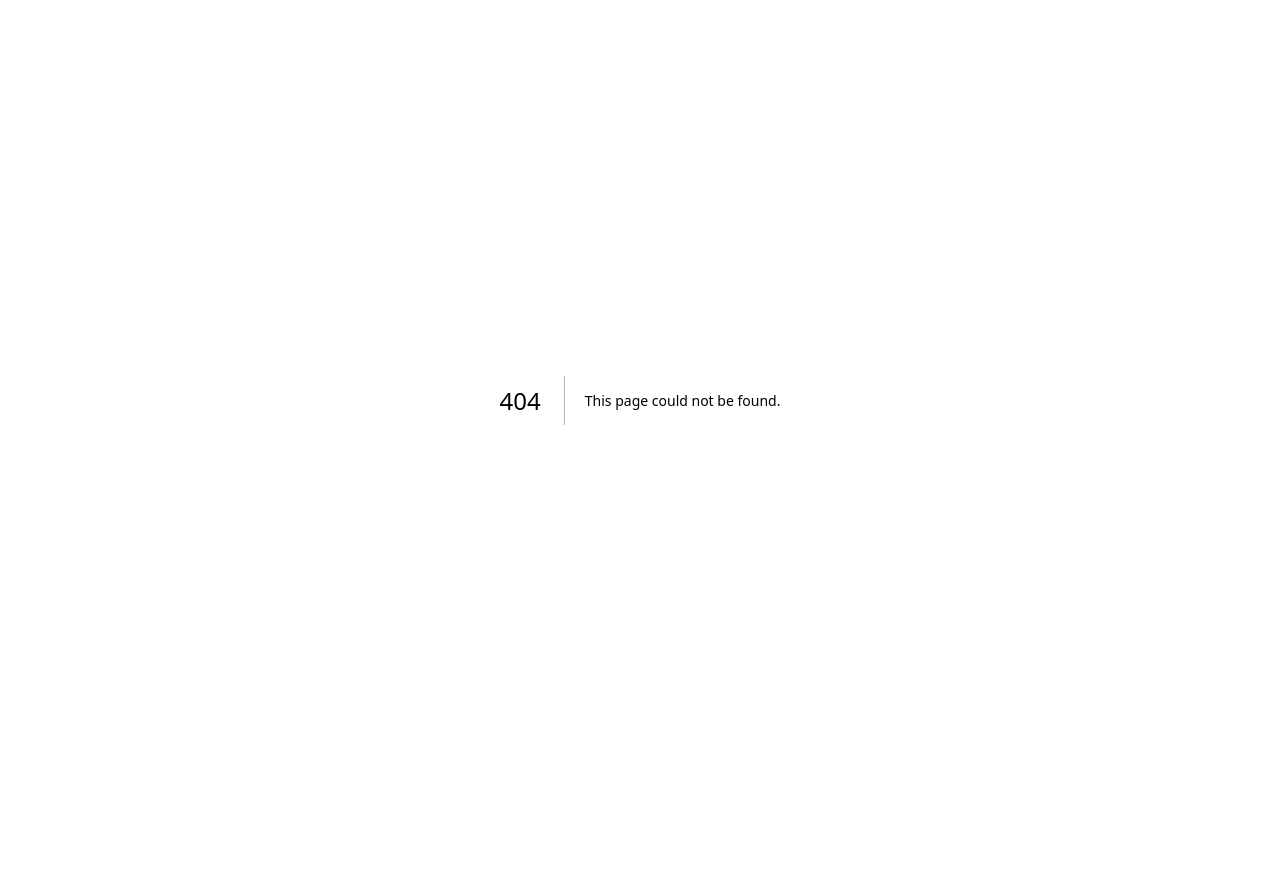
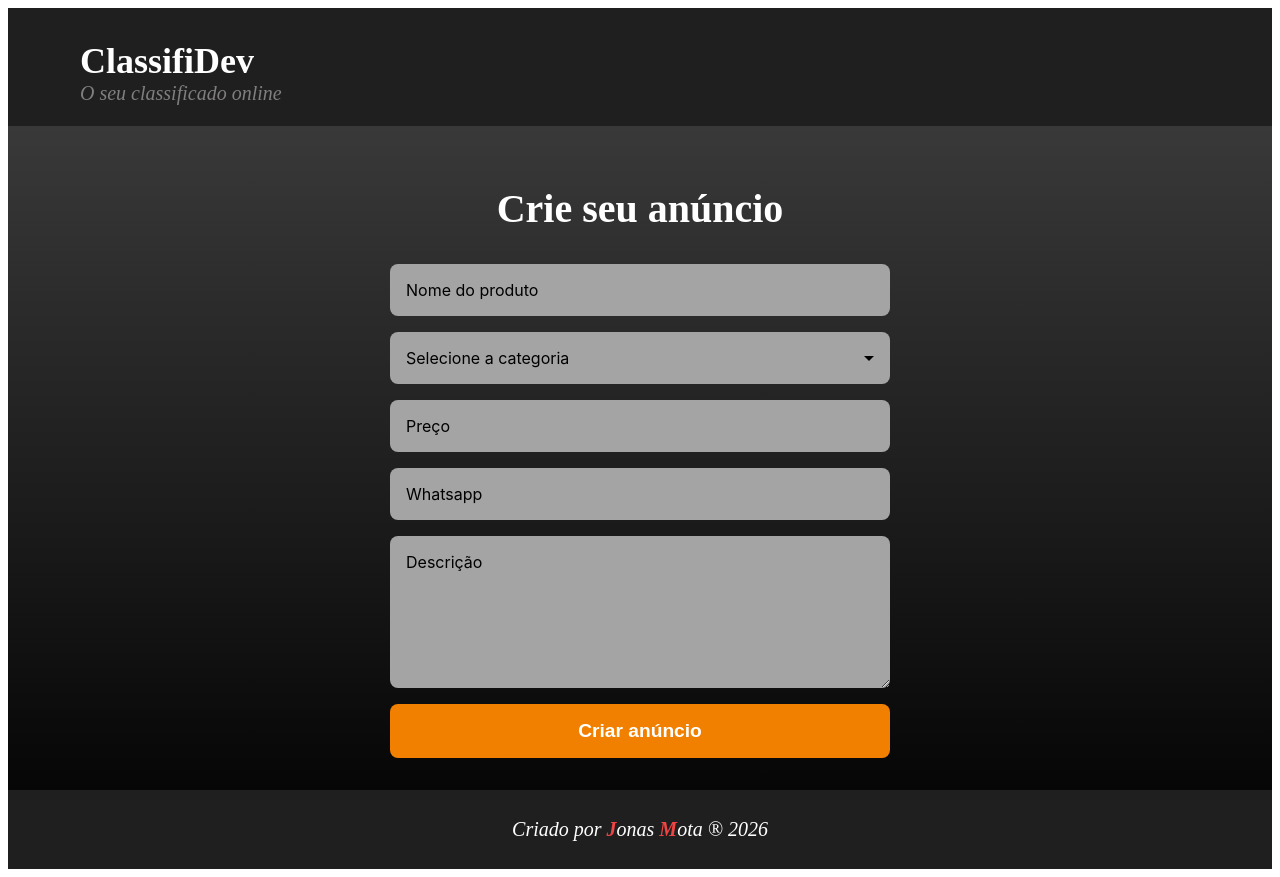
Before and after one commit to JonsMota/classifidev, a Next.js app: page /ads/create in a window 1280 px wide. Before the commit this address had no page. Before the commit the page ends 800 px from the top, so only its background shows below. Built offline with nearby package versions, Linux system fonts and the light colour scheme.

Commit message:
feat: Cria Formulario

```diff
--- a/package.json
+++ b/package.json
@@ -9,9 +9,12 @@
     "lint": "next lint"
   },
   "dependencies": {
+    "@hookform/resolvers": "^5.9.1",
+    "joi": "^18.2.5",
     "next": "14.1.4",
     "react": "^18",
     "react-dom": "^18",
+    "react-hook-form": "^7.85.0",
     "styled-components": "^6.5.3",
     "uuid": "^14.0.1"
   },
--- /dev/null
+++ b/src/components/landing/form/AdForm.tsx
@@ -0,0 +1,178 @@
+import styled, { css, DefaultTheme } from 'styled-components'
+import { useForm } from 'react-hook-form'
+import { joiResolver } from '@hookform/resolvers/joi'
+
+import InterfaceClassified from '@/logic/core/Transaction'
+import Mask from '@/logic/core/utils/Mask'
+import { adSchema } from '@/logic/core/schemas/adSchema'
+
+const Form = styled.form`
+  display: flex;
+  flex-direction: column;
+  gap: 1rem;
+  width: 100%;
+  max-width: 500px;
+`
+
+// Interface para tipar as props dos componentes estilizados
+// Isso é crucial para evitar erros de "implicit any" no TypeScript.
+interface StyledComponentProps {
+  theme: DefaultTheme
+}
+
+// Usamos o helper `css` para criar um bloco de estilos reutilizável.
+// A tipagem <StyledComponentProps> permite que o TypeScript entenda `props.theme`.
+const commonInputStyles = css<StyledComponentProps>`
+  padding: 1rem;
+  border-radius: 8px;
+  border: none;
+  background-color: ${(props) => props.theme.formInputBackground};
+  color: ${(props) => props.theme.formInputText};
+  font-size: 1rem;
+  font-family: 'Inter', sans-serif;
+
+  &::placeholder {
+    color: ${(props) => props.theme.formInputText};
+  }
+
+  &:focus {
+    outline: 2px solid ${(props) => props.theme.button};
+  }
+`
+
+// Aplicamos os estilos comuns aos componentes de input, select e textarea.
+const Input = styled.input<StyledComponentProps>`
+  ${commonInputStyles}
+`
+
+const Select = styled.select<StyledComponentProps>`
+  ${commonInputStyles}
+  appearance: none;
+  background-image: url('/icons/Seletor.svg');
+  background-repeat: no-repeat;
+  background-position: right 1rem center;
+`
+
+const TextArea = styled.textarea<StyledComponentProps>`
+  ${commonInputStyles}
+  min-height: 120px;
+  resize: vertical;
+`
+
+const SubmitButton = styled.button<StyledComponentProps>`
+  padding: 1rem;
+  border-radius: 8px;
+  border: none;
+  background-color: ${(props) => props.theme.button};
+  color: ${(props) => props.theme.white};
+  font-size: 1.2rem;
+  cursor: pointer;
+  font-weight: bold;
+  text-align: center;
+  transition: opacity 0.2s;
+
+  &:hover {
+    opacity: 0.9;
+  }
+`
+
+const ErrorMessage = styled.p<StyledComponentProps>`
+  color: ${(props) => props.theme.span};
+  font-size: 0.875rem;
+  margin-top: -0.5rem; /* Puxa a mensagem para mais perto do campo */
+`
+
+// --- Lógica do Componente ---
+const categories = ['Automóveis', 'Informática', 'Roupas & Acessórios']
+
+// Tipagem para os dados do formulário, para garantir consistência
+type FormData = {
+  name: string
+  category: string
+  price: string
+  whatsapp: string
+  description: string
+}
+
+export default function AdForm() {
+  // useForm gerencia todo o estado e validação do formulário
+  const {
+    register,
+    handleSubmit,
+    formState: { errors },
+    setValue
+  } = useForm<FormData>({
+    resolver: joiResolver(adSchema), // Conecta o Joi para validação
+    defaultValues: {
+      // Inicia os valores para o react-hook-form
+      name: '',
+      category: '',
+      price: '',
+      whatsapp: '',
+      description: ''
+    }
+  })
+
+  // Esta função só é chamada se a validação do formulário passar
+  const onSubmit = (data: FormData) => {
+    // Remover a máscara antes de enviar os dados (lógica movida para cá)
+    const unmaskedPrice = Mask.unmask(data.price)
+    const unmaskedWhatsapp = Mask.unmask(data.whatsapp)
+
+    // Monta o objeto com todos os dados do formulário já validados
+    const adData: Omit<InterfaceClassified, 'id' | 'date'> = {
+      name: data.name,
+      category: data.category,
+      price: parseFloat(unmaskedPrice) / 100,
+      whatsapp: parseInt(unmaskedWhatsapp, 10),
+      description: data.description
+    }
+    console.log('Dados validados e prontos para enviar:', adData)
+    // Futuramente, a chamada para a API virá aqui.
+  }
+
+  return (
+    // `handleSubmit do react-hook-form gerencia o `e.preventDefault()` e a validação
+    <Form onSubmit={handleSubmit(onSubmit)}>
+      <Input type="text" placeholder="Nome do produto" {...register('name')} />
+      {/* Exibe a mensagem de erro se a validação do campo 'name' falhar */}
+      {errors.name && <ErrorMessage>{errors.name.message}</ErrorMessage>}
+
+      <Select {...register('category')}>
+        <option value="" disabled>
+          Selecione a categoria
+        </option>
+        {categories.map((cat) => (
+          <option key={cat} value={cat}>
+            {cat}
+          </option>
+        ))}
+      </Select>
+      {errors.category && <ErrorMessage>{errors.category.message}</ErrorMessage>}
+
+      <Input
+        type="text"
+        placeholder="Preço"
+        {...register('price')}
+        // onChange agora usa `setValue` para funcionar com a máscara e o react-hook-form
+        onChange={(e) => setValue('price', Mask.currency(e.target.value), { shouldValidate: true })}
+      />
+      {errors.price && <ErrorMessage>{errors.price.message}</ErrorMessage>}
+
+      <Input
+        type="text"
+        placeholder="Whatsapp"
+        maxLength={15}
+        {...register('whatsapp')}
+        // onChange também usa `setValue` para a máscara de telefone
+        onChange={(e) => setValue('whatsapp', Mask.phone(e.target.value), { shouldValidate: true })}
+      />
+      {errors.whatsapp && <ErrorMessage>{errors.whatsapp.message}</ErrorMessage>}
+
+      <TextArea placeholder="Descrição" {...register('description')} />
+      {errors.description && <ErrorMessage>{errors.description.message}</ErrorMessage>}
+
+      <SubmitButton type="submit">Criar anúncio</SubmitButton>
+    </Form>
+  )
+}
--- a/src/components/landing/header/Menu.tsx
+++ b/src/components/landing/header/Menu.tsx
@@ -1,6 +1,7 @@
 import styled from 'styled-components'
 
 import Button from '../common/Button'
+import Link from 'next/link'
 
 const MenuContainer = styled.div`
   display: flex;
@@ -13,7 +14,11 @@ const StyledButton = styled(Button)`
 export default function Menu() {
   return (
     <MenuContainer>
-      <StyledButton>Criar anúncio</StyledButton>
+      <Link href="/ads/create" passHref legacyBehavior>
+        <a style={{ textDecoration: 'none' }}>
+          <StyledButton>Criar anúncio</StyledButton>
+        </a>
+      </Link>
     </MenuContainer>
   )
 }
--- /dev/null
+++ b/src/logic/core/schemas/adSchema.ts
@@ -0,0 +1,24 @@
+import Joi from 'joi'
+
+export const adSchema = Joi.object({
+  name: Joi.string().required().messages({
+    'string.empty': 'O nome do produto é obrigatório.'
+  }),
+  category: Joi.string().required().messages({
+    'string.empty': 'A categoria é obrigatória.'
+  }),
+  price: Joi.string()
+    .required()
+    .pattern(/^(?!R\$\s0,00$).*$/) // Garante que o preço não seja R$ 0,00
+    .messages({
+      'string.empty': 'O preço é obrigatório.',
+      'string.pattern.base': 'O preço não pode ser zero.'
+    }),
+  whatsapp: Joi.string().min(14).required().messages({ // (XX) XXXXX-XXXX tem 14 caracteres
+    'string.empty': 'O WhatsApp é obrigatório.',
+    'string.min': 'Por favor, insira um número de WhatsApp válido.'
+  }),
+  description: Joi.string().required().messages({
+    'string.empty': 'A descrição é obrigatória.'
+  })
+})
--- /dev/null
+++ b/src/logic/core/utils/Mask.ts
@@ -0,0 +1,36 @@
+export default class Mask {
+  /**
+   * Formata um valor numérico como moeda brasileira (BRL).
+   * Ex: 123456 -> R$ 1.234,56
+   */
+  static currency(value: string | number): string {
+    if (!value) return ''
+    const onlyNumbers = String(value).replace(/\D/g, '')
+    if (onlyNumbers === '') return ''
+    const numberValue = parseFloat(onlyNumbers) / 100
+    return numberValue.toLocaleString('pt-BR', {
+      style: 'currency',
+      currency: 'BRL'
+    })
+  }
+
+  /**
+   * Formata um valor numérico como telefone brasileiro.
+   * Ex: 99999999999 -> (99) 99999-9999
+   */
+  static phone(value: string): string {
+    if (!value) return ''
+    const onlyNumbers = value.replace(/\D/g, '')
+    if (onlyNumbers.length <= 2) return `(${onlyNumbers}`
+    if (onlyNumbers.length <= 7) return `(${onlyNumbers.slice(0, 2)}) ${onlyNumbers.slice(2)}`
+    return `(${onlyNumbers.slice(0, 2)}) ${onlyNumbers.slice(2, 7)}-${onlyNumbers.slice(7, 11)}`
+  }
+
+  /**
+   * Remove todos os caracteres não numéricos de uma string.
+   * Ex: "R$ 1.234,56" -> "123456"
+   */
+  static unmask(value: string): string {
+    return value.replace(/\D/g, '')
+  }
+}
--- /dev/null
+++ b/src/pages/ads/create.tsx
@@ -0,0 +1,36 @@
+import Page from '@/components/template/Page'
+import Header from '@/components/landing/header'
+import Footer from '@/components/landing/footer'
+import AdForm from '@/components/landing/form/AdForm'
+import styled from 'styled-components'
+
+const FormContainer = styled.div`
+  display: flex;
+  flex-direction: column;
+  align-items: center;
+  justify-content: center;
+  flex-grow: 1;
+  color: ${(props) => props.theme.white};
+  padding: 2rem 1rem; // Adiciona um espaçamento
+`
+
+const Title = styled.h1`
+  font-size: 2.5rem;
+  font-weight: bold;
+  margin-bottom: 2rem;
+`
+
+export default function CreateAdPage() {
+  return (
+    <Page>
+      {/* Passamos showMenu={false} para não mostrar o botão "Criar anúncio" nesta página */}
+      <Header showMenu={false} />
+      <FormContainer>
+        <Title>Crie seu anúncio</Title>
+        {/* Agora o AdForm é renderizado aqui */}
+        <AdForm />
+      </FormContainer>
+      <Footer />
+    </Page>
+  )
+}
--- a/src/styles/theme.ts
+++ b/src/styles/theme.ts
@@ -16,7 +16,9 @@ const theme = {
   detailPageBackground: '#121212',
   deleteButtonText: 'rgb(189, 0, 0)',
   postDateText: '#ccc',
-  priceText: 'rgb(0, 255, 10)'
+  priceText: 'rgb(0, 255, 10)',
+  formInputBackground: '#A4A4A4',
+  formInputText: '#000'
 }
 
 export default theme
```
Also changed, not shown: 1 other file (tests, documents, lock files or other folders).
